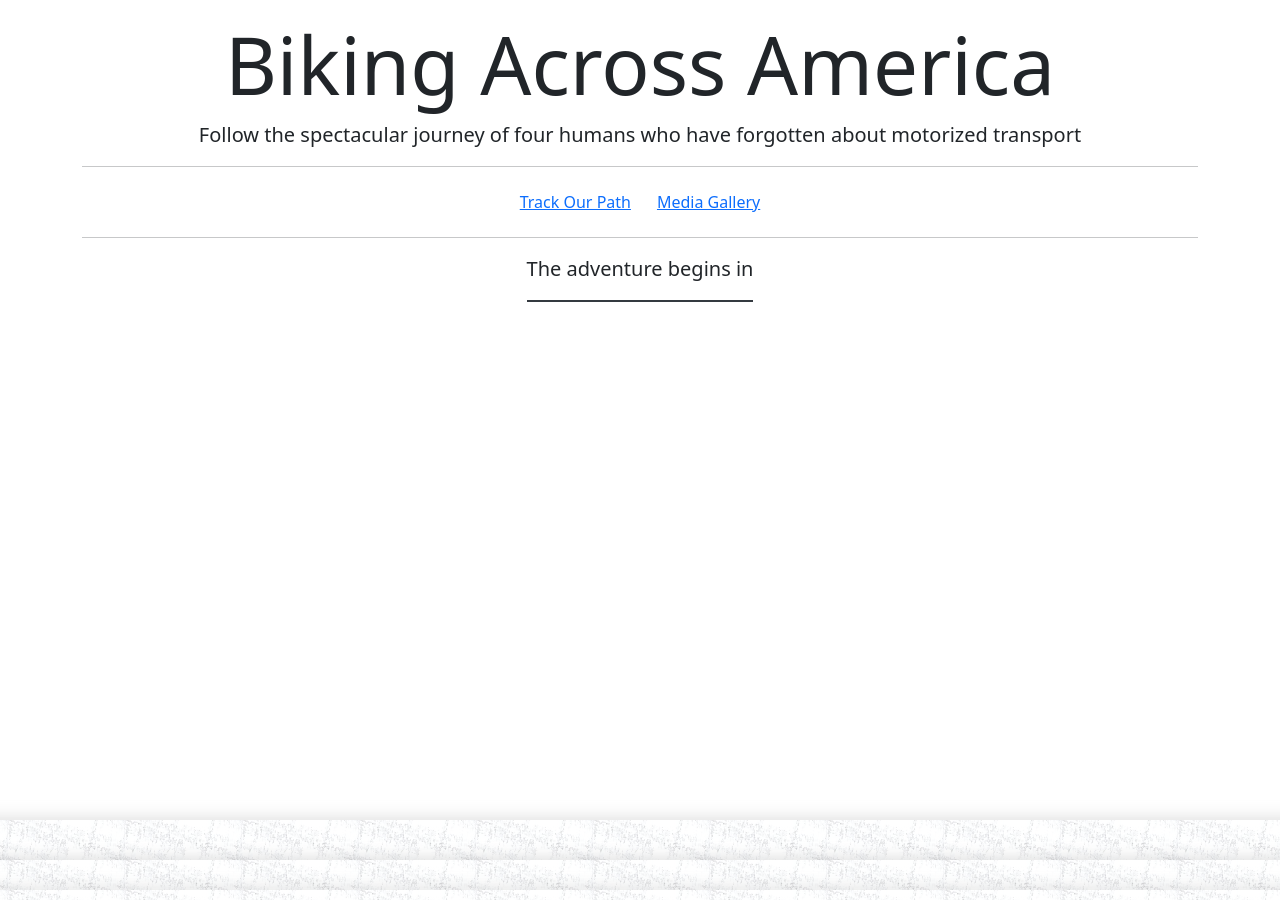
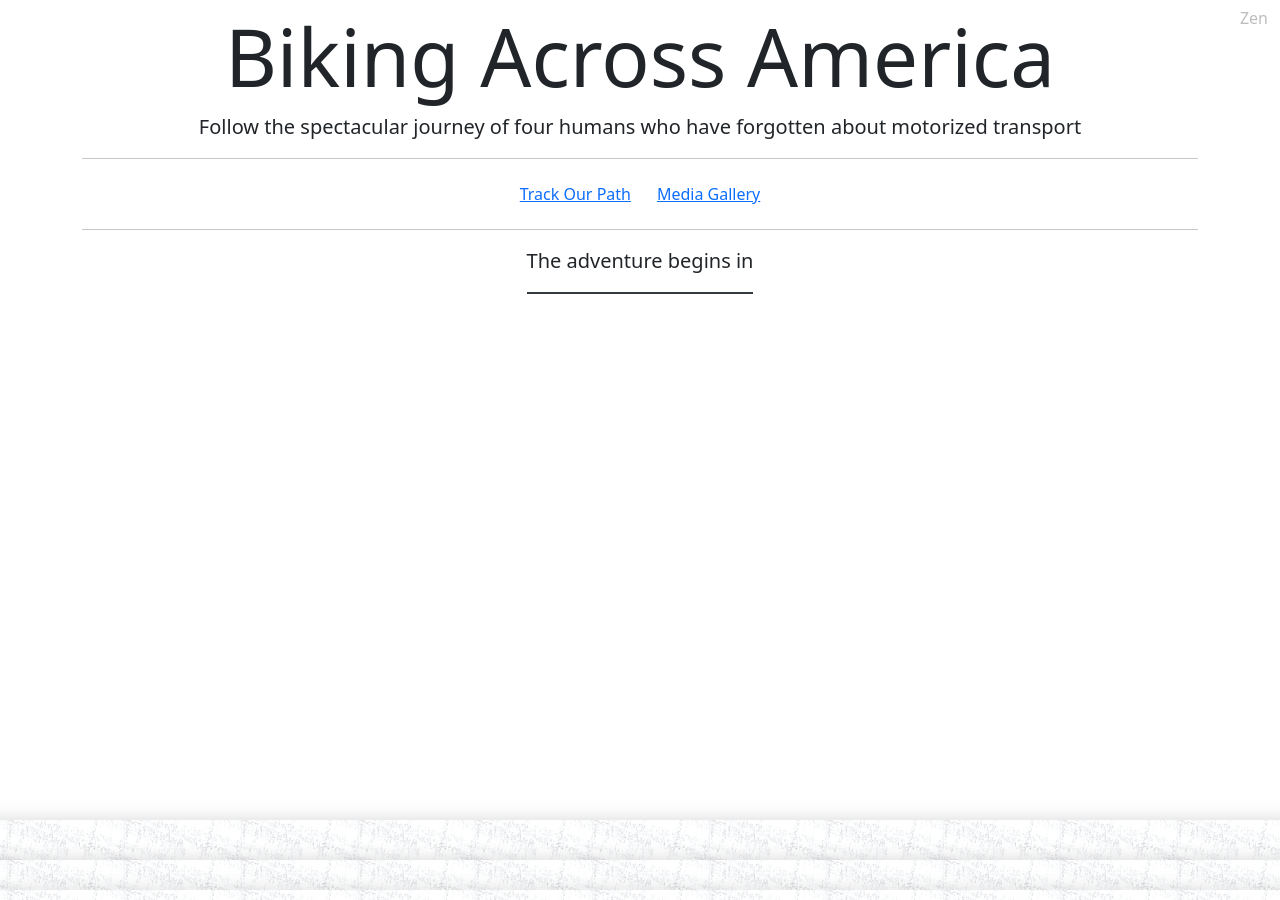
Before and after one commit to mdeanjones/bike-across-america, a Jekyll site: the page built from site/index.html, in a window 1280 px wide. Built offline with Jekyll 4.4.1, drawn with Linux system fonts in a browser that asks for light colours.

Commit message:
add some zen

```diff
--- a/site/_sass/_utilities.scss
+++ b/site/_sass/_utilities.scss
@@ -9,3 +9,15 @@
 .block {
   background-color: #ffffffaa;
 }
+
+.btn.zen, .btn.zen:active {
+  border: none;
+  z-index: 10000;
+  opacity: 0.3;
+  transition: opacity;
+  transition-duration: 0.3s;
+}
+
+.btn.zen:hover {
+  opacity: 0.8;
+}
--- a/site/index.html
+++ b/site/index.html
@@ -3,7 +3,14 @@
 title:  Biking Across America
 ---
 
-<div class="container py-sm-2 my-sm-2 py-4 my-4 text-center">
+<button
+    type="button"
+    class="btn zen position-fixed end-0"
+    title="Toggle Zen Mode"
+    onclick="document.querySelectorAll('.fade').forEach(item => item.classList.toggle('show'))"
+>Zen</button>
+
+<div class="container py-lg-2 text-center fade show">
   <h1 class="display-1">Biking Across America</h1>
   <p class="lead">{{ site.description }}</p>
 
```
